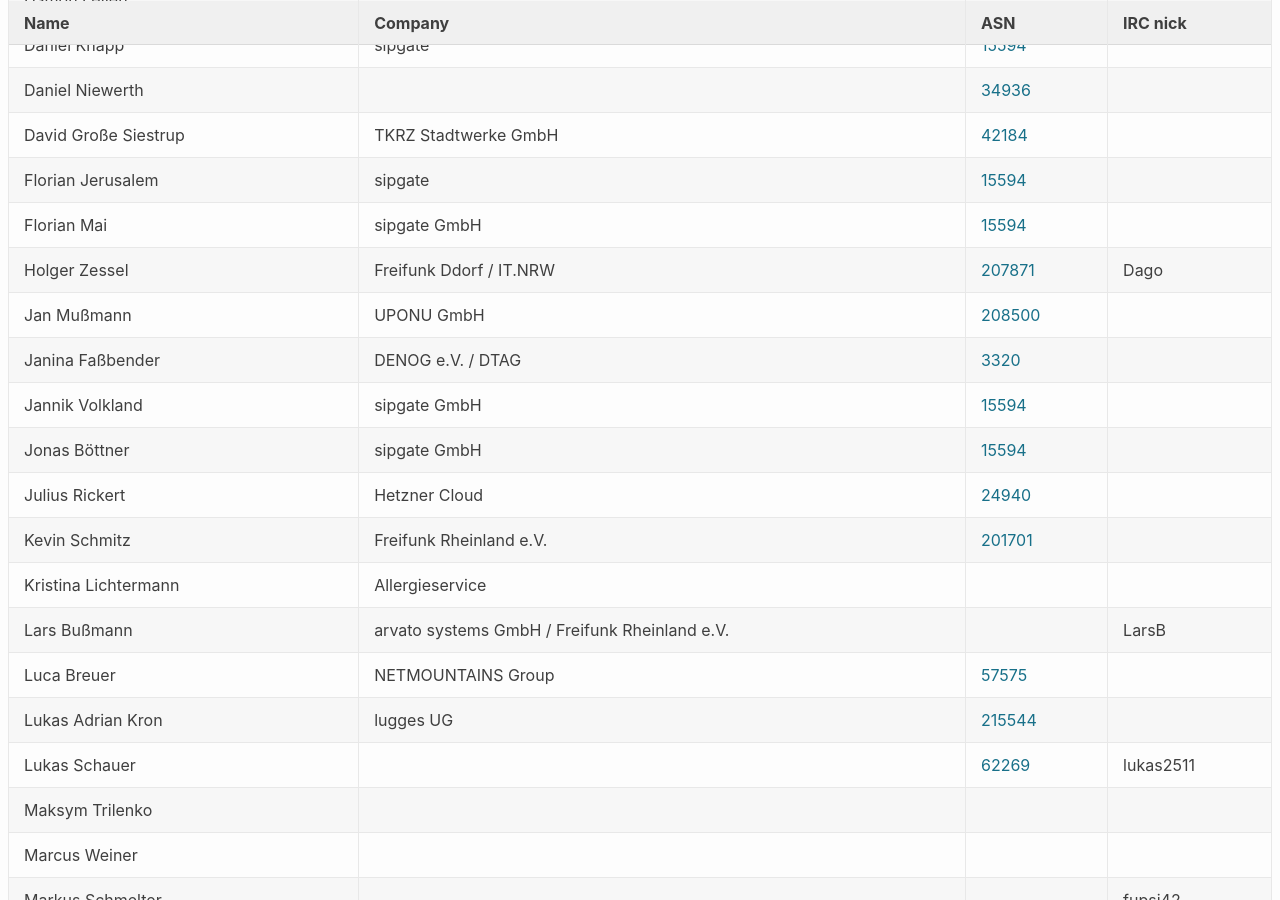
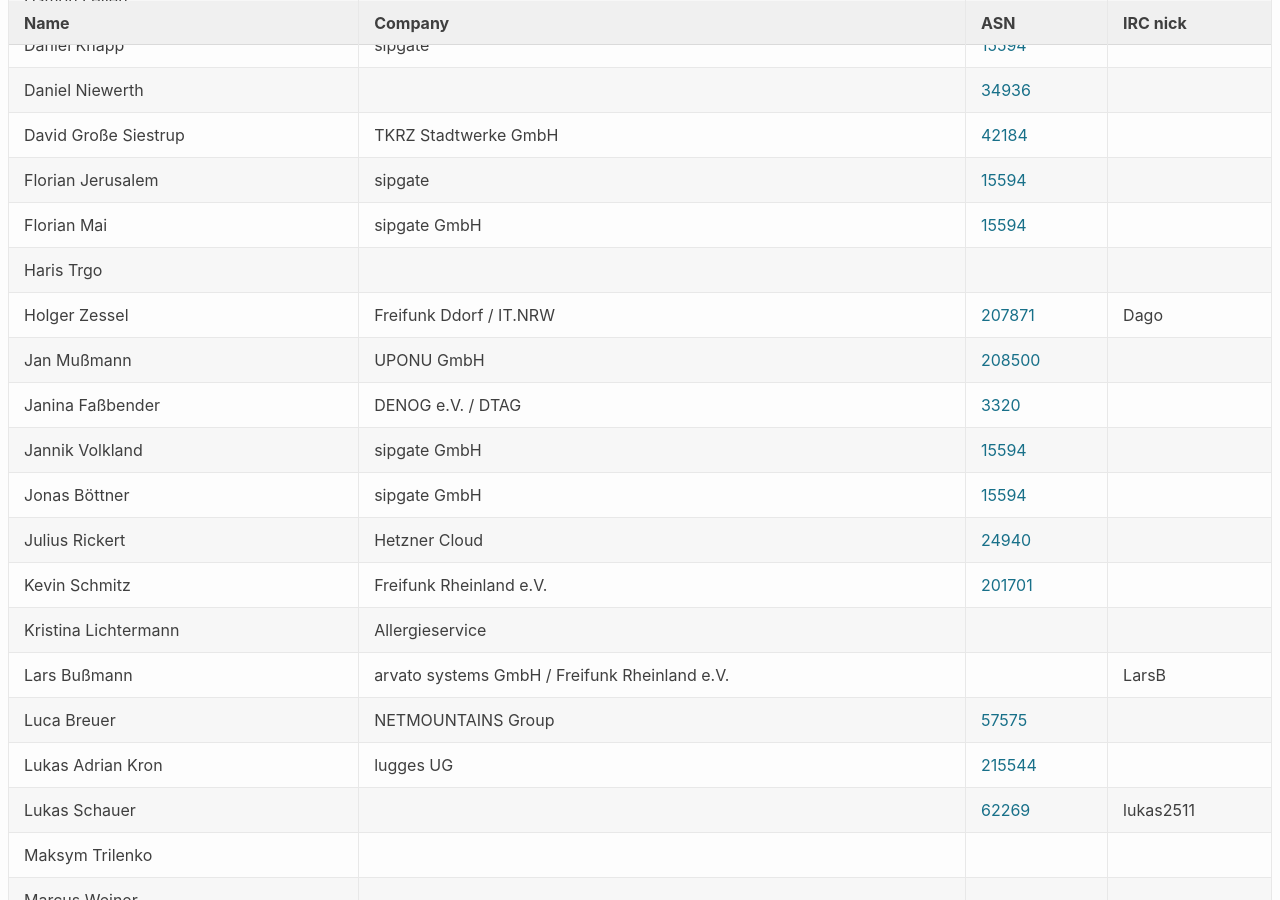
Before and after one commit to denog/pretix-attendeelist, a Jekyll site: the page built from denog-meetup-2024-03/index.markdown, in a window 1280 px wide and 900 px high, scrolled down 391 px. Built offline with Jekyll 4.4.1, drawn with Linux system fonts in a browser that asks for light colours.

Commit message:
Latest data: Mon Apr  8 07:28:05 UTC 2024

```diff
--- a/_data/attendees_denog-meetup-2024-03.json
+++ b/_data/attendees_denog-meetup-2024-03.json
@@ -76,6 +76,12 @@
     "company": "sipgate GmbH",
     "irc": null,
     "asn": "15594"
+  },
+  {
+    "name": "Haris Trgo",
+    "company": null,
+    "irc": null,
+    "asn": null
   },
   {
     "name": "Holger Zessel",
```
